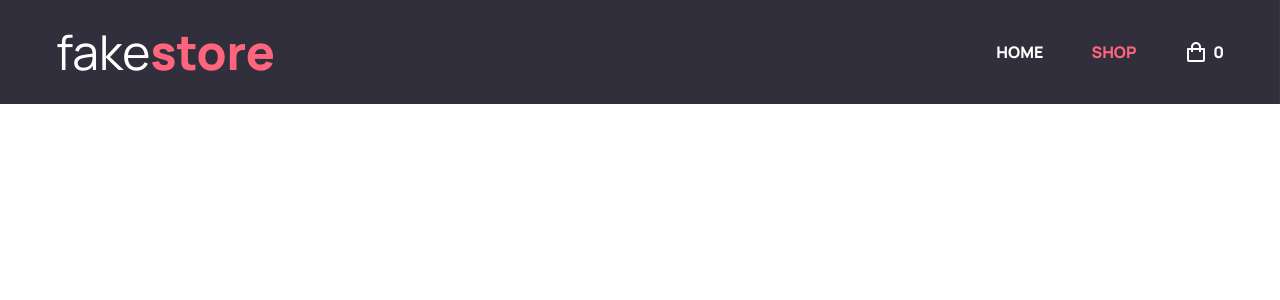
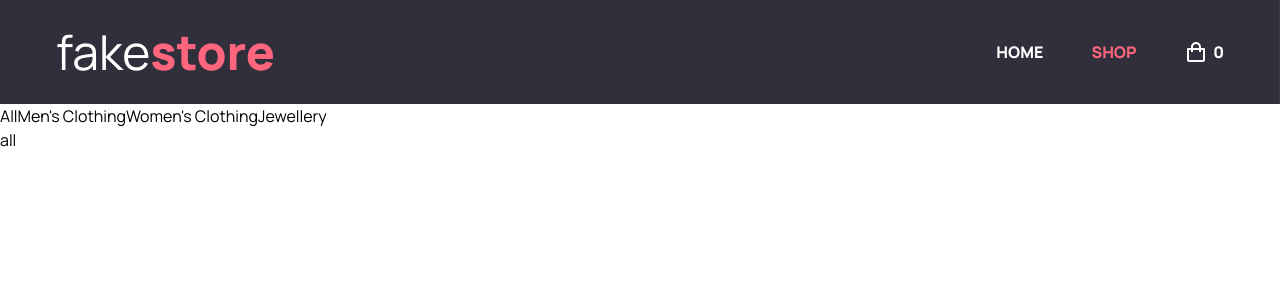
Before and after one commit to Chamara-Wijepala/shopping-cart-v2, a React (Vite) app: page /shop/all in a window 1280 px wide. Shown: the top 300 px of the page. Built offline with nearby package versions, Linux system fonts and the light colour scheme.

Commit message:
Add nested routes to shop page

```diff
--- a/src/App.tsx
+++ b/src/App.tsx
@@ -4,6 +4,7 @@ import Header from "components/header";
 import Home from "pages/home";
 import Shop from "pages/shop";
 import Product from "pages/product";
+import ProductList from "components/product-list";
 
 export default function App() {
   return (
@@ -12,7 +13,16 @@ export default function App() {
       <main>
         <Routes>
           <Route path="/" element={<Home />} />
-          <Route path="/shop" element={<Shop />} />
+          <Route path="/shop" element={<Shop />}>
+            <Route index element={<ProductList props="all" />} />
+            <Route path="all" element={<ProductList props="all" />} />
+            <Route path="men" element={<ProductList props="men" />} />
+            <Route path="women" element={<ProductList props="women" />} />
+            <Route
+              path="jewellery"
+              element={<ProductList props="jewellery" />}
+            />
+          </Route>
           <Route path="/:id" element={<Product />} />
         </Routes>
       </main>
--- a/src/components/header/index.tsx
+++ b/src/components/header/index.tsx
@@ -1,5 +1,5 @@
 import { useState } from "react";
-import { Link, NavLink } from "react-router-dom";
+import { Link, NavLink, useLocation } from "react-router-dom";
 import clsx from "clsx";
 import { BiShoppingBag } from "react-icons/bi";
 import { GiHamburgerMenu } from "react-icons/gi";
@@ -13,6 +13,14 @@ import "./header.css";
 
 export default function Header({ itemCount }: { itemCount: number }) {
   const [isSideNavOpen, setIsSideNavOpen] = useState(false);
+
+  /*
+    The active class on the Shop NavLink doesn't work when visiting a dynamic
+    route as it's set to direct to shop/all. This code gets the path name which
+    is used to set the active class whenever user is in the shop page
+  */
+  const location = useLocation();
+  const path = location.pathname.split("/")[1];
 
   return (
     <header className="bg-secondary-800">
@@ -29,6 +37,7 @@ export default function Header({ itemCount }: { itemCount: number }) {
             have the flex utility class
           */}
           <nav
+            aria-label="primary navigation"
             className={clsx(
               isSideNavOpen && "open",
               "primary-nav bg-secondary-800"
@@ -42,8 +51,11 @@ export default function Header({ itemCount }: { itemCount: number }) {
               Home
             </NavLink>
             <NavLink
-              to="/shop"
-              className="nav-item fw-800 clr-primary-100 uppercase"
+              to="/shop/all"
+              className={clsx(
+                path === "shop" && "active",
+                "nav-item fw-800 clr-primary-100 uppercase"
+              )}
             >
               Shop
             </NavLink>
@@ -81,7 +93,7 @@ export default function Header({ itemCount }: { itemCount: number }) {
               <MdClose aria-hidden className="icon-lg" />
             </button>
 
-            <nav className="side-menu-nav flex">
+            <nav aria-label="primary navigation" className="side-menu-nav flex">
               <NavLink
                 to="/"
                 end
@@ -90,7 +102,7 @@ export default function Header({ itemCount }: { itemCount: number }) {
                 Home <GoHome aria-hidden />
               </NavLink>
               <NavLink
-                to="/shop"
+                to="/shop/all"
                 className="nav-item fs-800 fw-800 uppercase flex align-center btn-with-icon"
               >
                 Shop <AiOutlineShop aria-hidden />
--- /dev/null
+++ b/src/components/product-list/index.tsx
@@ -0,0 +1,3 @@
+export default function ProductList({ props }: { props: string }) {
+  return <div>{props}</div>;
+}
--- a/src/pages/home/index.tsx
+++ b/src/pages/home/index.tsx
@@ -14,7 +14,7 @@ export default function Home() {
             jewellery to show off to your friends? We will not let you down.
           </p>
 
-          <Link to="/shop">
+          <Link to="/shop/all">
             <button
               type="button"
               className="btn btn--accent fs-300 fw-800 uppercase"
@@ -25,7 +25,13 @@ export default function Home() {
         </div>
       </div>
 
-      <div className="container">home</div>
+      <div className="container">
+        <nav aria-label="secondary navigation">
+          <Link to="/shop/men">Men&apos;s Clothing</Link>
+          <Link to="/shop/women">Women&apos;s Clothing</Link>
+          <Link to="/shop/jewellery">Jewellery</Link>
+        </nav>
+      </div>
     </>
   );
 }
--- a/src/pages/shop/index.tsx
+++ b/src/pages/shop/index.tsx
@@ -1,3 +1,16 @@
+import { NavLink, Outlet } from "react-router-dom";
+
 export default function Shop() {
-  return <div>Shop</div>;
+  return (
+    <>
+      <nav>
+        <NavLink to="all">All</NavLink>
+        <NavLink to="men">Men&apos;s Clothing</NavLink>
+        <NavLink to="women">Women&apos;s Clothing</NavLink>
+        <NavLink to="jewellery">Jewellery</NavLink>
+      </nav>
+
+      <Outlet />
+    </>
+  );
 }
```
